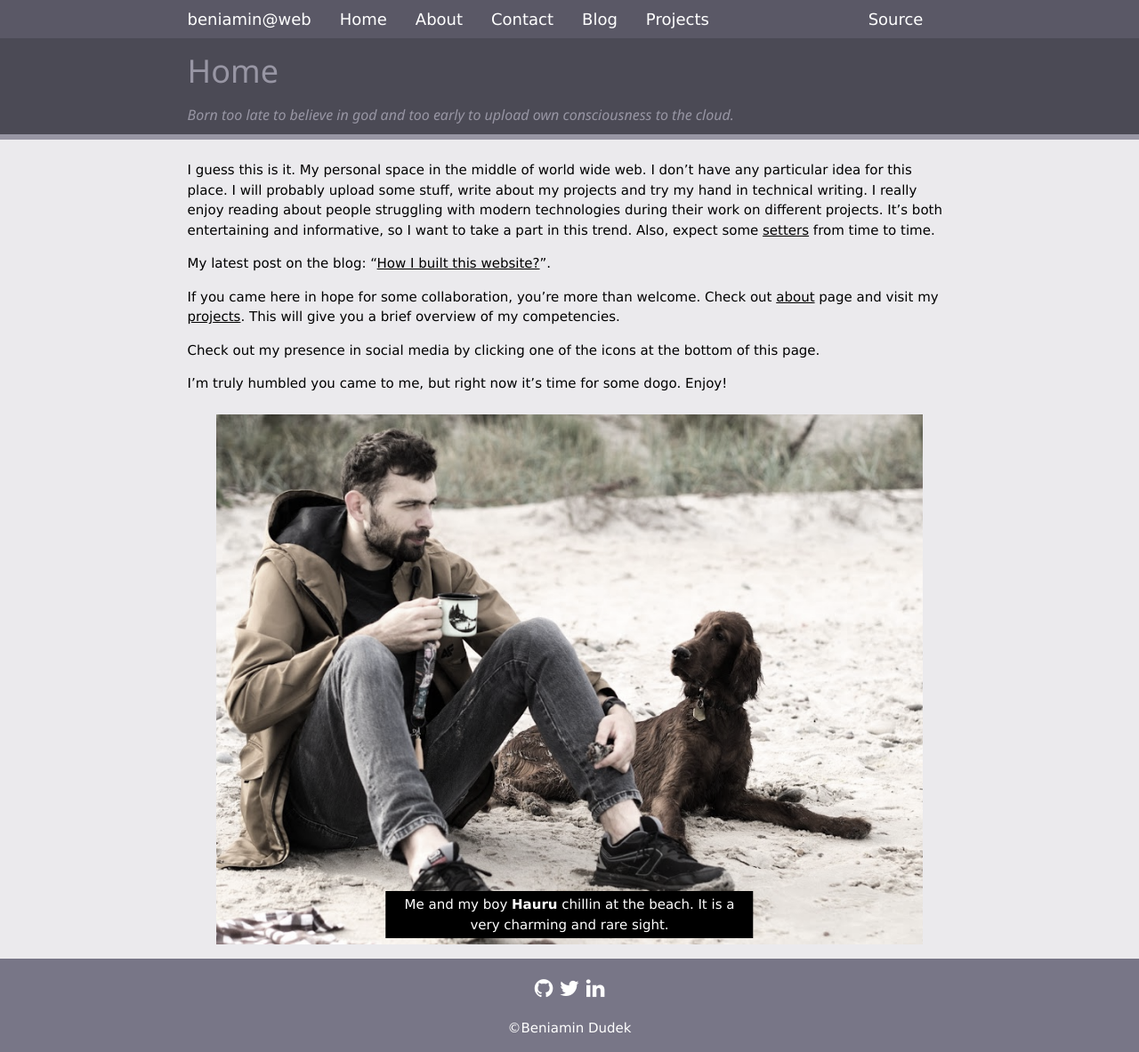
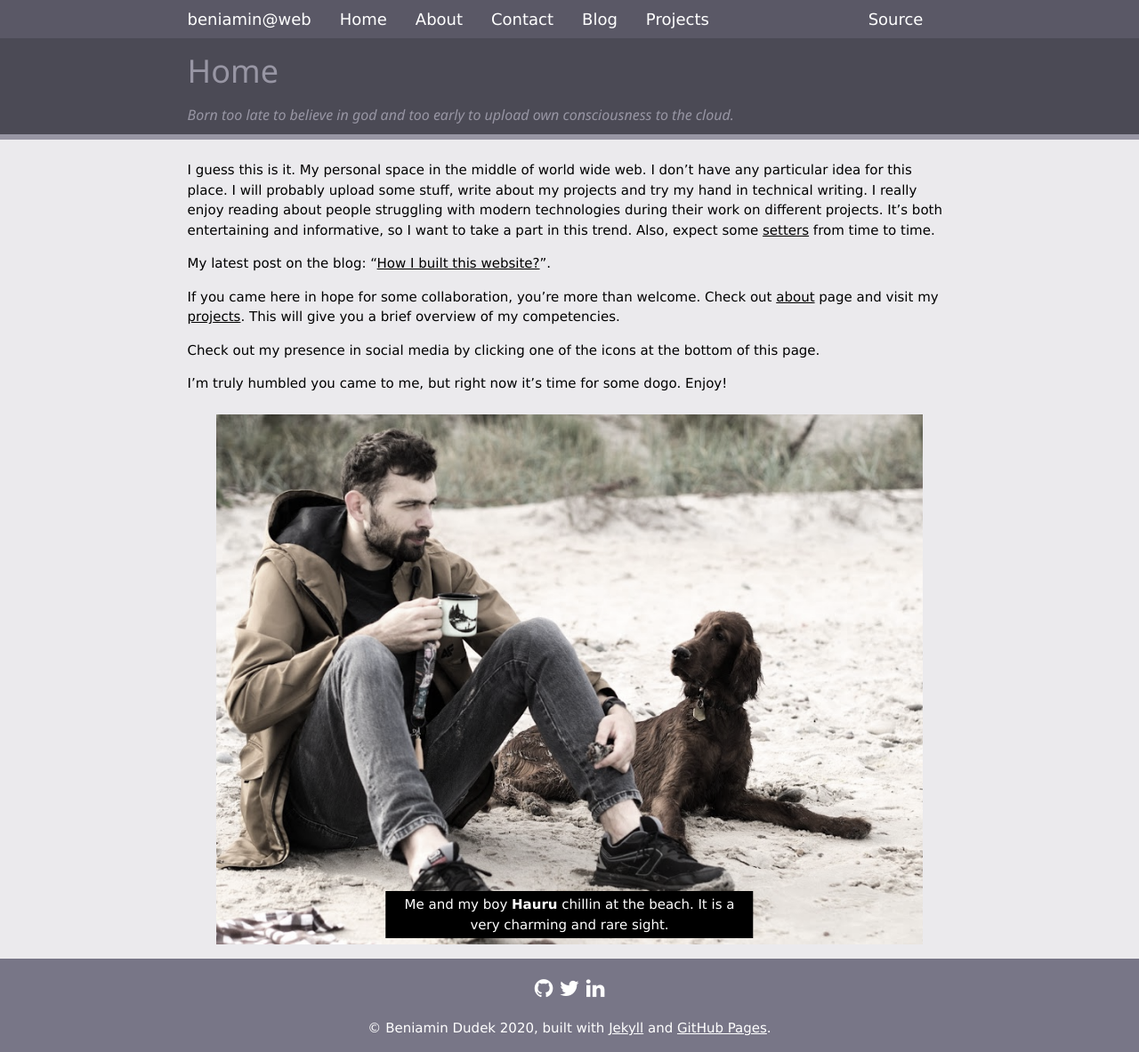
Before and after one commit to thinkofher/thinkofher.github.io, a Jekyll site: the page built from index.md, in a window 1280 px wide. Shown: the whole page at 89% size. Built offline with Jekyll 4.4.1, drawn with Linux system fonts in a browser that asks for light colours.

Commit message:
Add more info to footer.

```diff
--- a/_includes/footer.html
+++ b/_includes/footer.html
@@ -1,4 +1,6 @@
 <footer class="w3-container w3-center w3-theme-d2">
   {% include social.html %}
-  <p>&copy;Beniamin Dudek</p>
+  <p>
+    &copy; Beniamin Dudek 2020, built with <a href="https://jekyllrb.com/">Jekyll</a> and <a href="https://pages.github.com/">GitHub Pages</a>.
+  </p>
 </footer>
```
